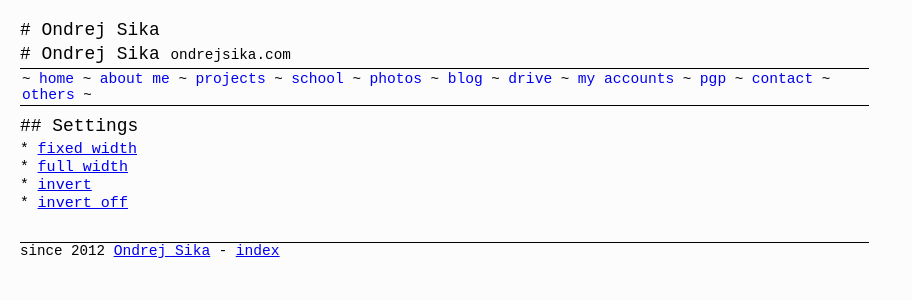
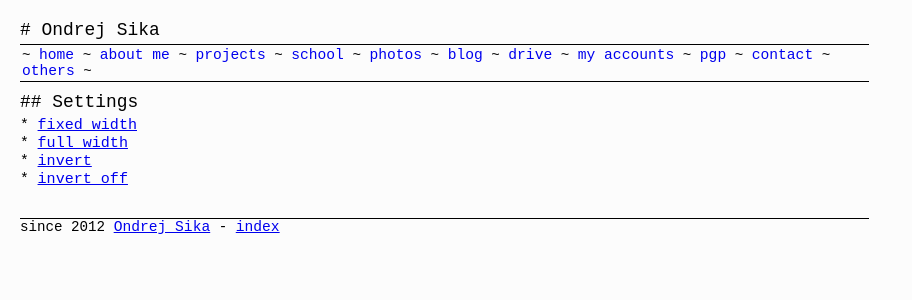
Before and after one commit to ondrejsika/ondrejsika.com, a Jekyll site: the page built from settings.md, in a window 1280 px wide. Shown: the top 300 px of the page, without its empty margins (0-912 px from the left). Built offline with Jekyll 4.4.1, drawn with Linux system fonts in a browser that asks for light colours; Markdown is read by kramdown in place of the engine named in the settings; comment, search, counter and statistics services are not loaded.

Commit message:
fix default layout

```diff
--- a/_layouts/default.html
+++ b/_layouts/default.html
@@ -2,7 +2,6 @@
 layout: base
 ---
 
-<h1>Ondrej Sika <span>ondrejsika.com</span></h1>
 <hr>
 <p class="menu">
 ~ <a href="/">home</a>
```
